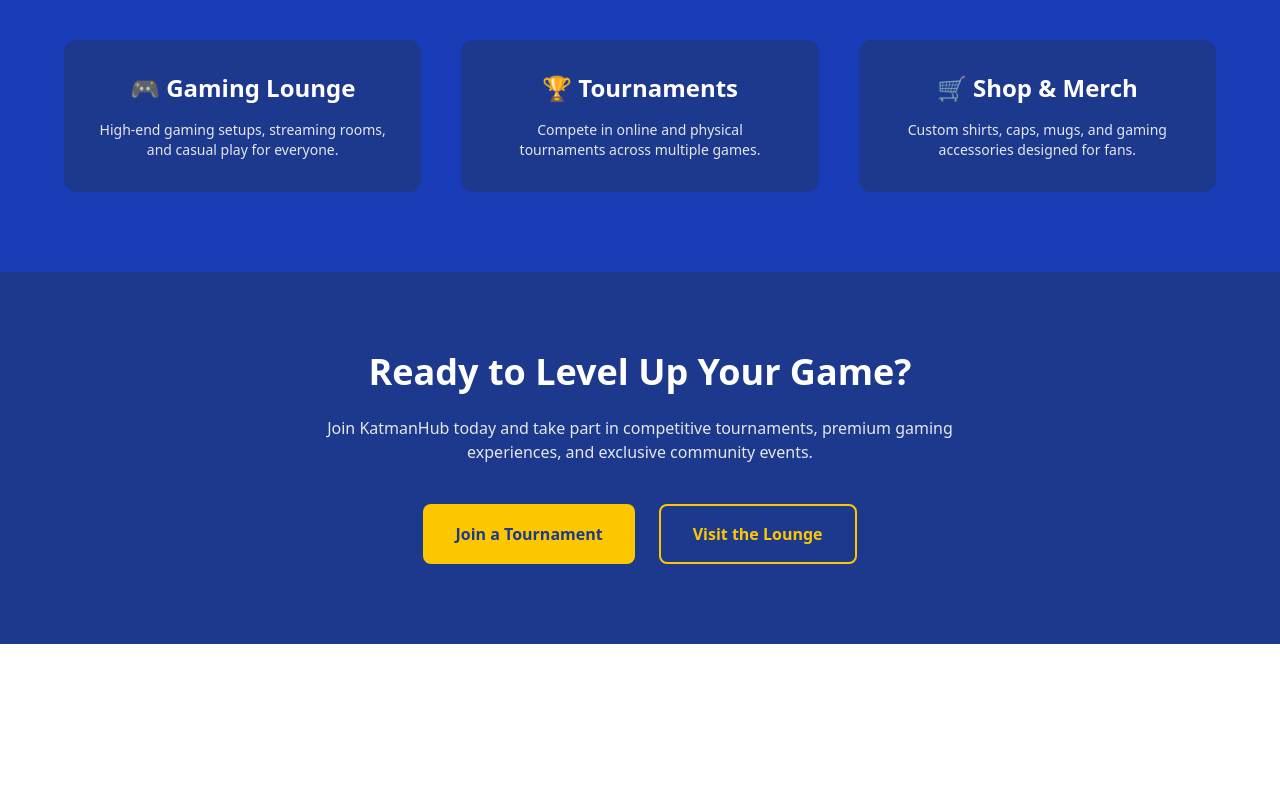
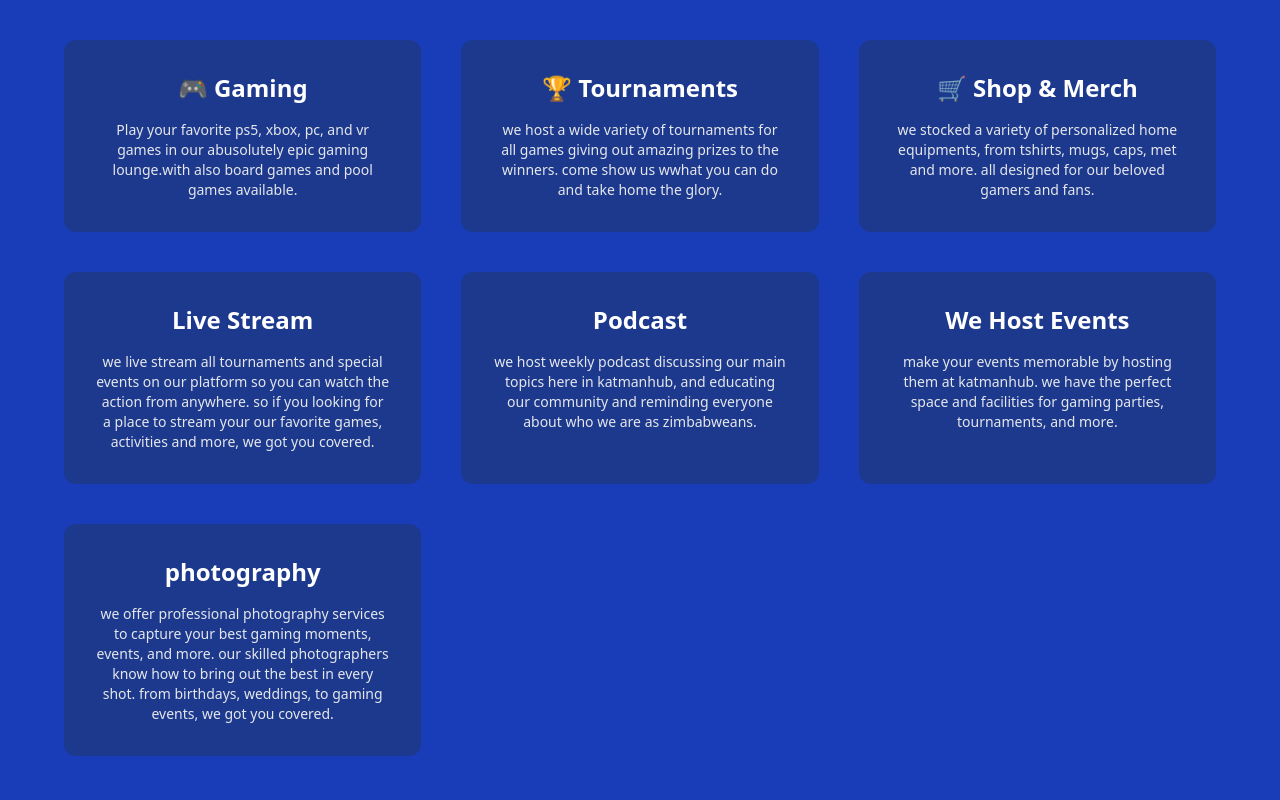
Before and after one commit to katman-Generation/katman-frontend, a React app: page / in a window 1280 px wide. Shown: the part 1000-1800 px from the top of the page. Before the commit the page ends 1644 px from the top, so only its background shows below. Built offline with nearby package versions, Linux system fonts and the light colour scheme; the HTML template or start-up script is replaced by a standard one.

Commit message:
editing the home page

```diff
--- a/src/components/Navbar.jsx
+++ b/src/components/Navbar.jsx
@@ -14,6 +14,8 @@ function Navbar() {
         <Link className="hover:text-yellow-400 transition" to="/">Home</Link>
         <Link className="hover:text-yellow-400 transition" to="/tournaments">Tournaments</Link>
         <Link className="hover:text-yellow-400 transition" to="/shop">Shop</Link>
+        <Link className="hover:text-yellow-400 transition" to="/">about</Link>
+        <Link className="hover:text-yellow-400 transition" to="/">get intouch</Link>
       </div>
 
     </nav>
--- a/src/pages/Home.jsx
+++ b/src/pages/Home.jsx
@@ -9,12 +9,11 @@ function Home() {
         }}
       >
         <h1 className="text-5xl font-extrabold mb-4">
-          Welcome to <span className="text-yellow-400">KatmanHub</span>
+          Welcome to <span className="text-yellow-400"> the world of KatmanHub</span>
         </h1>
 
         <p className="text-lg max-w-2xl mb-6">
-          The ultimate gaming lounge for tournaments, competitions,
-          and community — built for true fans.
+          the place where gamers unite, tilent shines, dreams take flight and voices are heard.
         </p>
 
         <button className="bg-yellow-400 text-blue-900 px-6 py-3 rounded-lg font-bold hover:bg-yellow-300 transition">
@@ -32,10 +31,10 @@ function Home() {
 
           {/* Feature 1 */}
           <div className="bg-blue-900 p-8 rounded-xl text-center hover:scale-105 transition">
-            <h3 className="text-2xl font-bold mb-4">🎮 Gaming Lounge</h3>
+            <h3 className="text-2xl font-bold mb-4">🎮 Gaming</h3>
             <p className="text-sm text-gray-200">
-              High-end gaming setups, streaming rooms, and casual play
-              for everyone.
+              Play your favorite ps5, xbox, pc, and vr games in our
+              abusolutely epic gaming lounge.with also board games and pool games available.
             </p>
           </div>
 
@@ -43,8 +42,8 @@ function Home() {
           <div className="bg-blue-900 p-8 rounded-xl text-center hover:scale-105 transition">
             <h3 className="text-2xl font-bold mb-4">🏆 Tournaments</h3>
             <p className="text-sm text-gray-200">
-              Compete in online and physical tournaments across
-              multiple games.
+              we host a wide variety of tournaments for all games giving out amazing prizes to the winners.
+              come show us wwhat you can do and take home the glory.
             </p>
           </div>
 
@@ -52,8 +51,42 @@ function Home() {
           <div className="bg-blue-900 p-8 rounded-xl text-center hover:scale-105 transition">
             <h3 className="text-2xl font-bold mb-4">🛒 Shop & Merch</h3>
             <p className="text-sm text-gray-200">
-              Custom shirts, caps, mugs, and gaming accessories
-              designed for fans.
+              we stocked a variety of personalized home equipments, from tshirts, mugs, caps, met and more.
+              all designed for our beloved gamers and fans.
+            </p>
+          </div>
+          {/* Feature 4 */}
+          <div className="bg-blue-900 p-8 rounded-xl text-center hover:scale-105 transition">
+            <h3 className="text-2xl font-bold mb-4">Live Stream</h3>
+            <p className="text-sm text-gray-200">
+              we live stream all tournaments and special events on our
+              platform so you can watch the action from anywhere. so if you looking for a place to stream
+              your our favorite games, activities and more, we got you covered.
+            </p>
+          </div>
+          {/* Feature 5 */}
+          <div className="bg-blue-900 p-8 rounded-xl text-center hover:scale-105 transition">
+            <h3 className="text-2xl font-bold mb-4">Podcast</h3>
+            <p className="text-sm text-gray-200">
+              we host weekly podcast discussing our main topics here in katmanhub,
+              and educating our community and reminding everyone about who we are as zimbabweans.
+            </p>
+          </div>
+          {/* Feature 6 */}
+          <div className="bg-blue-900 p-8 rounded-xl text-center hover:scale-105 transition">
+            <h3 className="text-2xl font-bold mb-4">We Host Events</h3>
+            <p className="text-sm text-gray-200">
+              make your events memorable by hosting them at katmanhub.
+              we have the perfect space and facilities for gaming parties, tournaments, and more.
+            </p>
+          </div>
+          {/* Feature 7 */}
+          <div className="bg-blue-900 p-8 rounded-xl text-center hover:scale-105 transition">
+            <h3 className="text-2xl font-bold mb-4">photography</h3>
+            <p className="text-sm text-gray-200">
+              we offer professional photography services to capture your best gaming moments,
+              events, and more. our skilled photographers know how to bring out the best in every shot.
+              from birthdays, weddings, to gaming events, we got you covered.
             </p>
           </div>
 
@@ -72,11 +105,11 @@ function Home() {
 
         <div className="flex flex-col sm:flex-row gap-6 justify-center">
             <button className="bg-yellow-400 text-blue-900 px-8 py-4 rounded-lg font-bold hover:bg-yellow-300 transition">
-                Join a Tournament
+                See a Tournament
             </button>
 
             <button className="border-2 border-yellow-400 text-yellow-400 px-8 py-4 rounded-lg font-bold hover:bg-yellow-400 hover:text-blue-900 transition">
-                Visit the Lounge
+                Lean More About Us
             </button>
         </div>
       </section>
```
